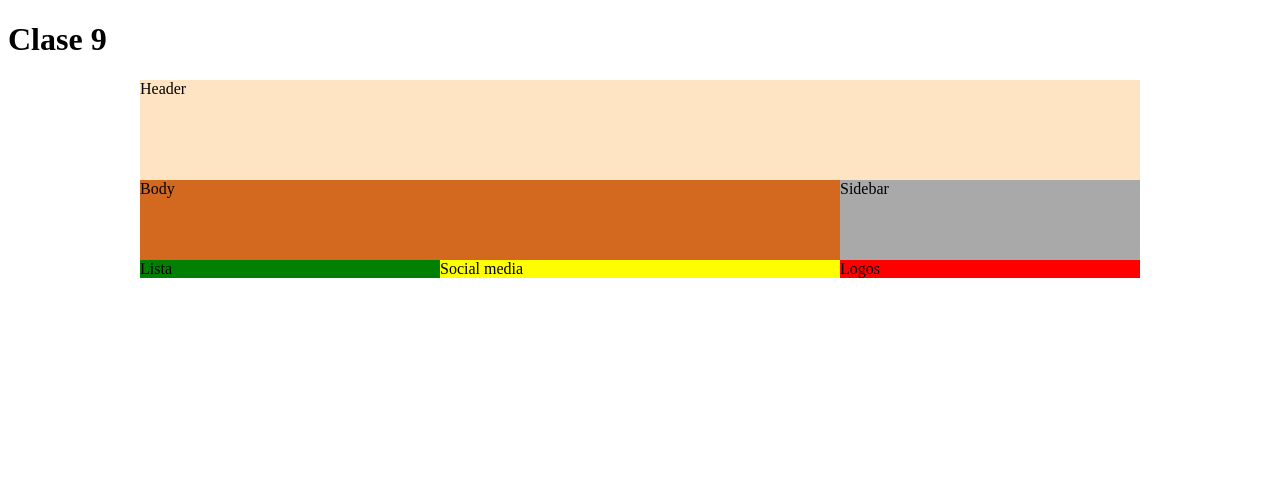
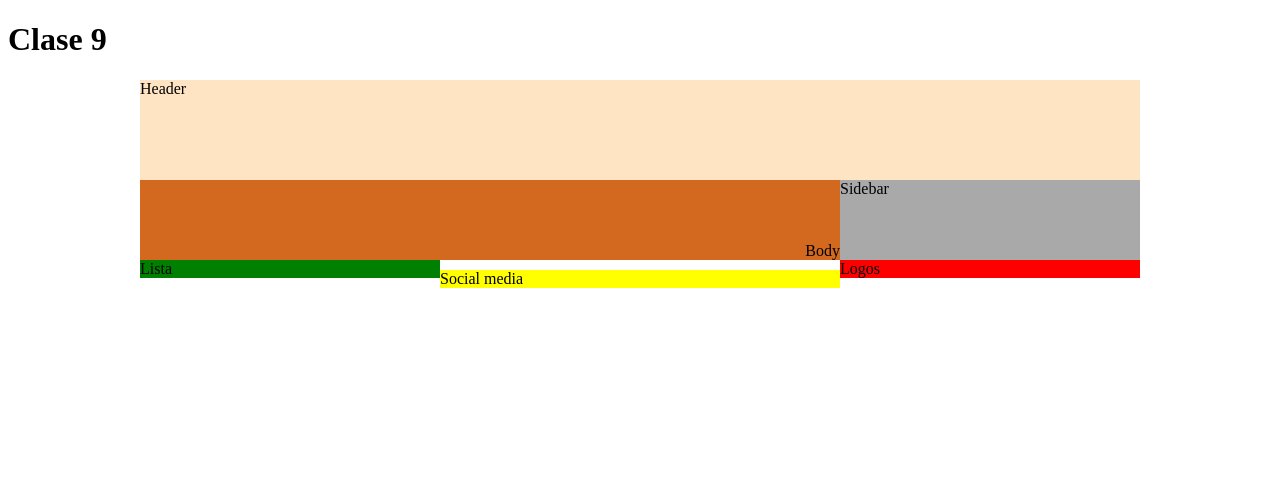
Before and after one commit to jimmygg/display-float-position, a plain HTML site: page index.html in a window 1280 px wide. Drawn offline with Linux system fonts and the light colour scheme.

Commit message:
Positions

```diff
--- a/css/styles.css
+++ b/css/styles.css
@@ -22,6 +22,7 @@ p{
 	width: 700px;
 	height: 80px;
 	float: left;
+	position: relative;
 }
 
 #sidebar{
@@ -41,6 +42,9 @@ p{
 	background-color: yellow;
 	width: 400px;
 	float: left;
+
+	position: relative;
+	bottom: -10px;
 }
 
 #logo{
@@ -49,8 +53,16 @@ p{
 	float: left;
 }
 
+/* Clearfix - floats */
 .clearfix::after {
   content: "";
   clear: both;
   display: table;
 }
+
+/* Position */
+.elem-position{
+	position: absolute;
+	bottom: 0;
+	right: 0;
+}
--- a/index.html
+++ b/index.html
@@ -34,7 +34,7 @@
 		<div id="main" class="clearfix">
 			<!-- Elementos flotados -->
 			<div id="body">
-				Body
+				<span class="elem-position">Body</span>
 			</div>
 			<div id="sidebar">
 				Sidebar
```
